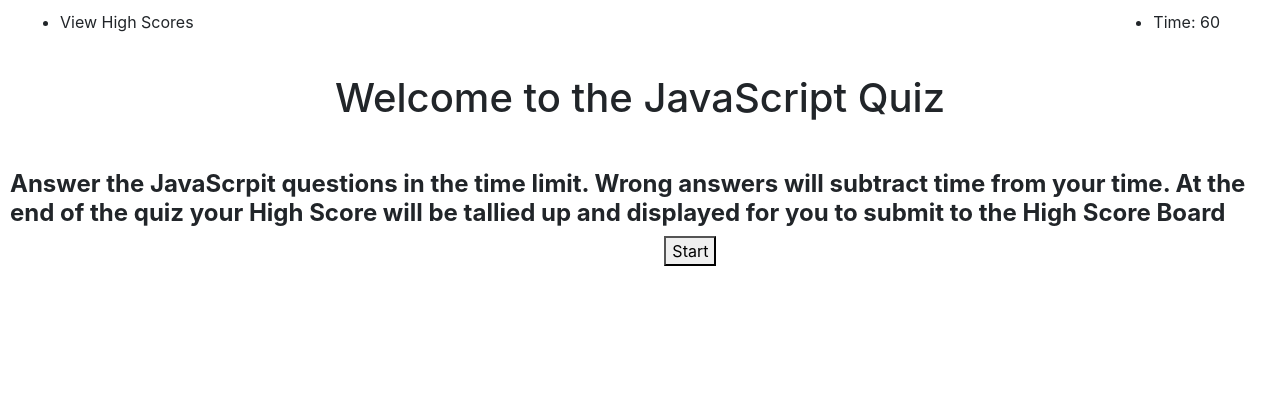
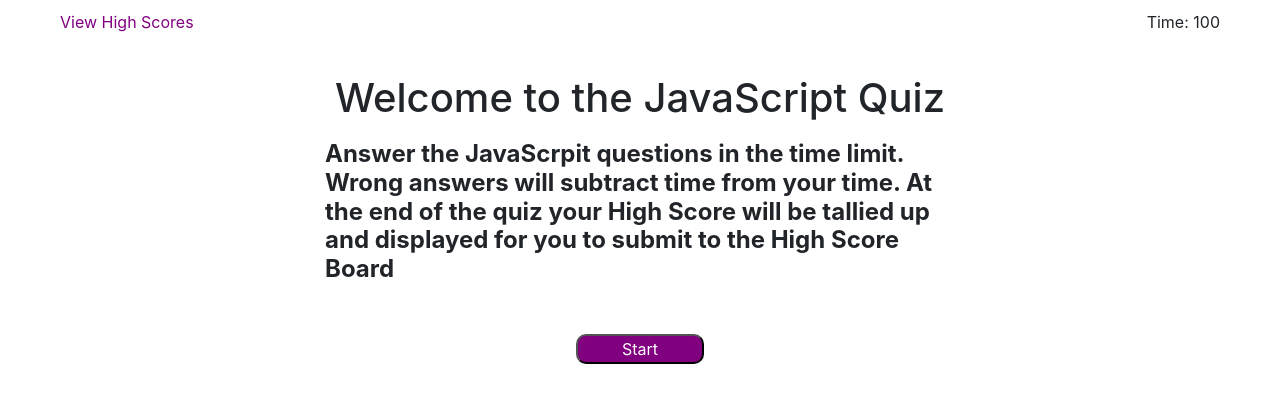
Before and after one commit to smethersblake/Code-quiz, a plain HTML site: page index.html in a window 1280 px wide. Drawn offline with nearby package versions, Linux system fonts and the light colour scheme.

Commit message:
add style to css.style

```diff
--- a/assets/css/style.css
+++ b/assets/css/style.css
@@ -10,13 +10,17 @@ ul {
     justify-content: center;
     margin-top: 30px;
 }
-main div h4 {
+/* main div h4 {
     display: flex;
-    /* flex: 2; */
     flex-wrap: wrap;
     justify-content: center;
     margin-top: 30px;
 
+} */
+main {
+    display: flex;
+    flex-wrap: wrap;
+    justify-content: center;
 }
 .answer-btn button {
     display: flex;
@@ -39,12 +43,18 @@ main div h4 {
     flex-direction: column;
     width: 8%;
 }
+.answer-btn button {
+    background-color: purple;
+    color: white;
+    border-radius: 10px;
+}
 .solutions{
     display: flex;
     flex-wrap: wrap;
     flex-direction: column;
-    justify-content: space-evenly;
-    height: 100%;
+    justify-content: space-around;
+    align-items: flex-start;
+    padding: 100;
 }
 .questions{
     display: flex;
@@ -52,5 +62,43 @@ main div h4 {
     justify-content: center;
     margin-top: 2px;
     padding: 10px;
-    align-items: flex-start;
+
 }
+.intro {
+    display: flex;
+    flex-wrap: wrap;
+    justify-content: center;
+    width: 50%;
+    /* flex: 1; */
+}
+.start-btn{
+    background-color: purple;
+    color: white;
+    display: flex;
+    flex-wrap: wrap;
+    justify-content: center;
+    width: 10%;
+    height: 30px;
+    border-radius: 10px;
+}
+.btn-div {
+    display: flex;
+    flex-wrap: wrap;
+    justify-content: center;
+}
+
+.answer-check button {
+    background-color: purple;
+    border-radius: 10px;
+    justify-content: center;
+    height: 50px;
+    width: 10%;
+}
+.answer-wrapper {
+    justify-content: center;
+    display: flex;
+    flex-wrap: wrap;
+}
+.score-list {
+    color: purple;
+}
--- a/index.html
+++ b/index.html
@@ -13,12 +13,12 @@
             <div>
                 <!-- view high scrores link -->
                 <ul>
-                    <li class="score-list">
+                    <li class="score-list" style="list-style: none;">
                         View High Scores
                     </li>
-                    <li id="timer">
+                    <li id="timer" style="list-style: none;">
                         <!-- will add time later with JS -->
-                        Time: 60
+                        Time: 100
                     </li>
                 </ul>
                 <!-- timer -->
@@ -35,6 +35,9 @@
                     your time. At the end of the quiz your High Score will be tallied up and displayed
                     for you to submit to the High Score Board</strong>
                 </h4>
+            </div>
+            <div class="answer-wrapper">
+
                 <div class="answer-btn">
 
                 </div>
@@ -44,9 +47,13 @@
                     <h4 class="s3"></h4>
                     <h4 class="s4"></h4>
                 </div>
+            </div>
+
+
+
+            <div class="btn-div">
 
                 <button class="start-btn" id="start-btn">Start</button>
-
             </div>
             <h3 class="answer-check">
 
```
